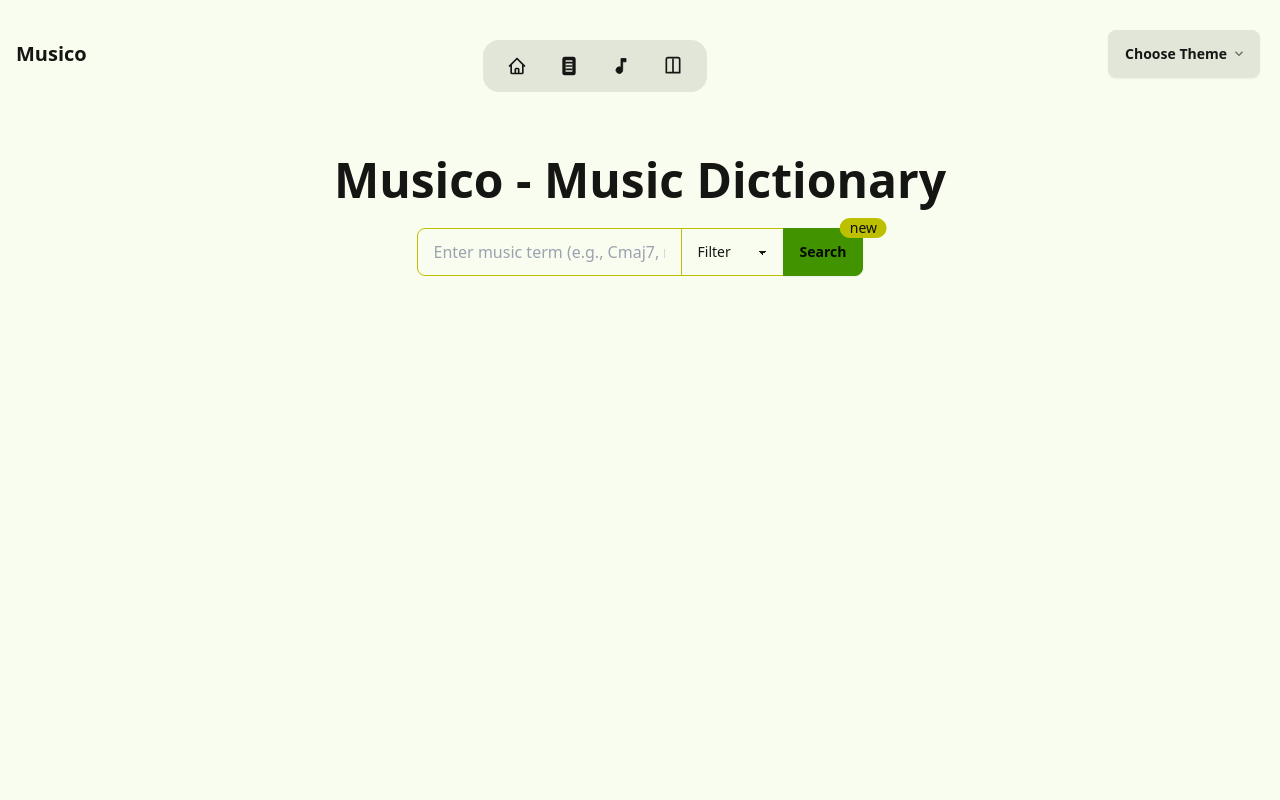
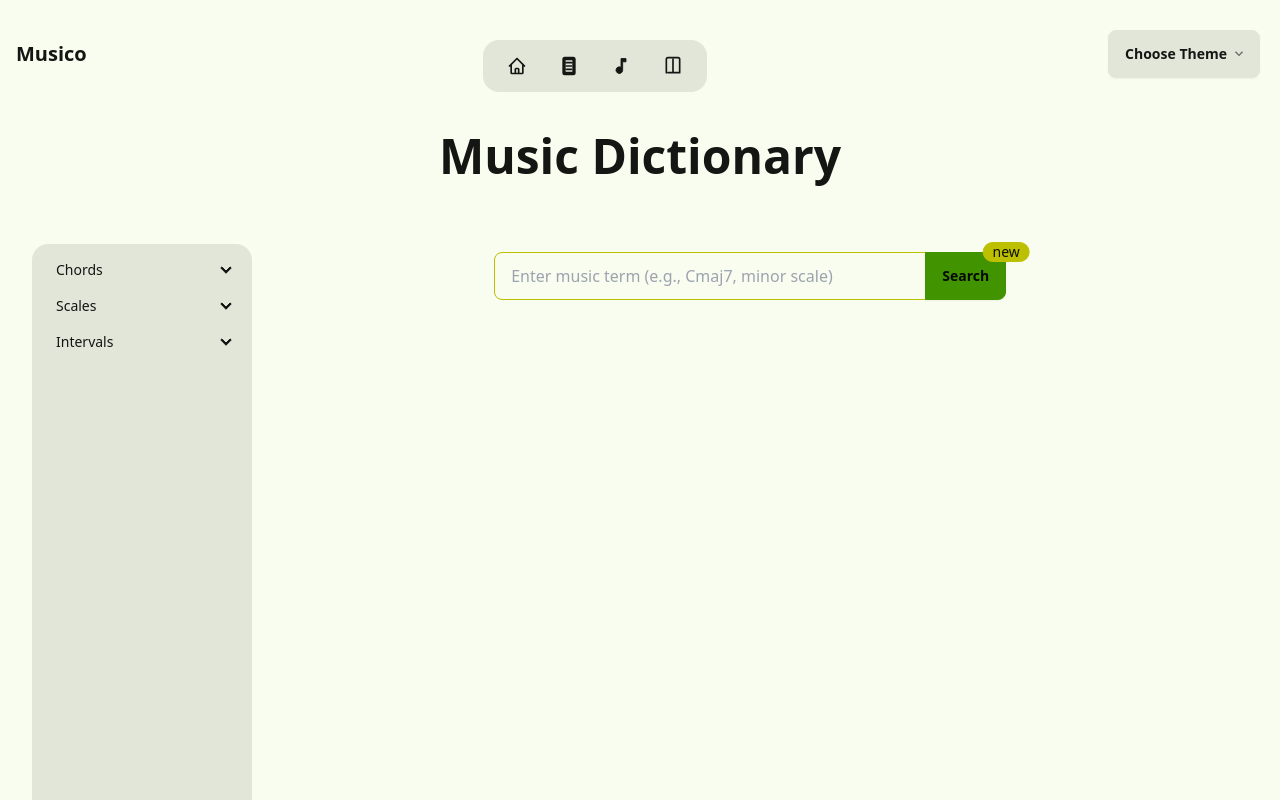
Before and after one commit to Newiq/Musico, a Next.js app in the folder client/musico/: page /dictionary in a window 1280 px wide. Shown: the top 800 px of the page. Built offline with nearby package versions, Linux system fonts and the light colour scheme.

Commit message:
singel chord query function

```diff
--- a/client/musico/app/dictionary/page.tsx
+++ b/client/musico/app/dictionary/page.tsx
@@ -1,6 +1,7 @@
 'use client'
 import React, { useState } from 'react';
 import TeoriaIntegration from '../../components/TeoriaIntegration';
+import DictionaryNav from '@/components/DictionaryNav';
 
 export default function Home() {
   const [term, setTerm] = useState('');
@@ -12,31 +13,34 @@ const teoriaResult = TeoriaIntegration(term);
     setResult(teoriaResult);
   };
 
+  const handleTermClick = (clickedTerm: string) => {
+    const teoriaResult = TeoriaIntegration(clickedTerm);
+    setTerm(clickedTerm);
+    setResult(teoriaResult);
+  };
+
   return (
-<div className="flex flex-col items-center mt-12 min-h-screen bg-base-100 text-base-content">
-    <h1 className="text-5xl font-bold mb-6">Musico - Music Dictionary</h1>
+    <div>
+      <h1 className="text-5xl font-bold mt-6 mb-6 w-full text-center">Music Dictionary</h1>
+      <div className='flex'>
+        <DictionaryNav onTermClick={handleTermClick} />
+        <div className="flex flex-col items-center mt-12 min-h-screen bg-base-100 text-base-content w-10/12">
           <form
             onSubmit={handleSearch}
             className="w-full max-w-lg mb-8 flex justify-center space-x-4"
           >
-    <div className="join">
+
+            <div className="join  w-full flex">
+                <div className='flex-1 justify-center'>
                     <div>
-        <div>
-        <input
-        placeholder="Enter music term (e.g., Cmaj7, minor scale)"
+                    <input placeholder="Enter music term (e.g., Cmaj7, minor scale)"
                     value={term}
                     onChange={(e) => setTerm(e.target.value)}
-        className="input input-bordered join-item input-secondary w-full max-w-xl"
-        required
-        />
+                    className="input input-bordered join-item input-secondary w-full max-w-2xl"
+                    required />
                     </div>
                 </div>
-    <select className="select select-bordered select-secondary join-item">
-        <option disabled selected>Filter</option>
-        <option>Sci-fi</option>
-        <option>Drama</option>
-        <option>Action</option>
-    </select>
+
                 <div className="indicator">
                     <span className="indicator-item badge badge-secondary">new</span>
                     <button className="btn btn-primary join-item" type="submit">Search</button>
@@ -53,5 +57,7 @@ return (
             </div>
           )}
         </div>
+      </div>
+    </div>
   );
 }
--- /dev/null
+++ b/client/musico/components/DictionaryNav.tsx
@@ -0,0 +1,62 @@
+function DictionaryNav({ onTermClick }) {
+    const notes = ['C', 'D', 'E', 'F', 'G', 'A', 'B'];
+    const chords = ['maj', 'min', 'dim', 'aug', '7', 'm7', 'sus', 'maj7', 'min7', 'dim7', 'aug7', '11', '13', '6', '9', 'add9'];
+    const scales = ['major', 'minor', 'harmonic', 'melodic', 'pentatonic', 'blues', 'dorian', 'phrygian', 'lydian', 'mixolydian', 'locrian'];
+    const intervals = ['P1', 'P4', 'P5', 'P8', 'M2', 'M3', 'M6', 'M7', 'm2', 'm3', 'm6', 'm7', 'A1', 'A4', 'A5', 'd2', 'd3', 'd5', 'd6'];
+
+    return (
+      <ul className="menu bg-base-200 rounded-box w-56 mt-10 mb-20">
+        <li>
+          <details>
+            <summary>Chords</summary>
+            <ul>
+              {chords.map((chordType, index) => (
+                <li key={index}>
+                  <details>
+                    <summary>{chordType}</summary>
+                    <ul>
+                      {notes.map((note) => (
+                        <li key={note}>
+                          <a href="#" onClick={() => onTermClick(`${note}${chordType}`)}>
+                            {`${note}${chordType}`}
+                          </a>
+                        </li>
+                      ))}
+                    </ul>
+                  </details>
+                </li>
+              ))}
+            </ul>
+          </details>
+        </li>
+
+        <li>
+          <details>
+            <summary>Scales</summary>
+            <ul>
+              {scales.map((scale, index) => (
+                <li key={index}>
+                  <a href="#" onClick={() => onTermClick(scale)}>{scale}</a>
+                </li>
+              ))}
+            </ul>
+          </details>
+        </li>
+
+        <li>
+          <details>
+            <summary>Intervals</summary>
+            <ul>
+              {intervals.map((interval, index) => (
+                <li key={index}>
+                  <a href="#" onClick={() => onTermClick(interval)}>{interval}</a>
+                </li>
+              ))}
+            </ul>
+          </details>
+        </li>
+      </ul>
+    );
+  }
+
+  export default DictionaryNav;
--- a/client/musico/components/TeoriaIntegration.tsx
+++ b/client/musico/components/TeoriaIntegration.tsx
@@ -4,31 +4,49 @@ export default function TeoriaIntegration(term: string) {
   try {
     let result: any;
 
-if (term.includes('maj') || term.includes('min') || term.includes('dim') || term.includes('aug')) {
+    const searchTerm = term.toLowerCase();
+
+    const chordTypes = ['maj', 'min', 'dim', 'aug', '7', 'm7', 'sus', 'maj7', 'min7', 'dim7', 'aug7', '11', '13', '6', '9', 'add9'];
+    const scaleTypes = ['major', 'minor', 'harmonic', 'melodic', 'pentatonic', 'blues', 'dorian', 'phrygian', 'lydian', 'mixolydian', 'locrian'];
+    const intervalTypes = ['P1', 'P4', 'P5', 'P8', 'M2', 'M3', 'M6', 'M7', 'm2', 'm3', 'm6', 'm7', 'A1', 'A4', 'A5', 'd2', 'd3', 'd5', 'd6'];
+
+    // 检查是否是和弦类型
+    const chordMatch = chordTypes.find(type => searchTerm.includes(type));
+    if (chordMatch) {
       const chord = teoria.chord(term);
       result = {
+        type: 'Chord',
         name: chord.name,
         notes: chord.notes().map((note: any) => note.toString()),
       };
     }
 
-else if (term.includes('scale')) {
-    const scaleType = term.split(' ')[0];
-    const scale = teoria.scale(teoria.note('c'), scaleType);
+    // 检查是否是音阶类型
+    const scaleMatch = scaleTypes.find(type => searchTerm.includes(type));
+    if (scaleMatch) {
+      const rootNote = term.split(' ')[0]; // 根音在输入的第一个单词
+      const scale = teoria.scale(teoria.note(rootNote), scaleMatch);
       result = {
+        type: 'Scale',
         name: scale.name,
         notes: scale.notes().map((note: any) => note.toString()),
       };
     }
 
-
-else if (term.includes('interval')) {
-    const note = teoria.note.fromString('c');
-    const interval = teoria.interval(note, term.split(' ')[0]);
+    // 检查是否是音程类型
+    const intervalMatch = intervalTypes.find(type => searchTerm.includes(type));
+    if (intervalMatch) {
+      const note = teoria.note.fromString('c'); // 默认根音为 C
+      const interval = teoria.interval(note, intervalMatch);
       result = {
+        type: 'Interval',
         name: interval.toString(),
         semitones: interval.semitones(),
       };
+    }
+
+    if (!result) {
+      result = { error: 'No matching chord, scale, or interval found.' };
     }
 
     return result;
```
Lines whose indentation alone changed are shown as unchanged.
